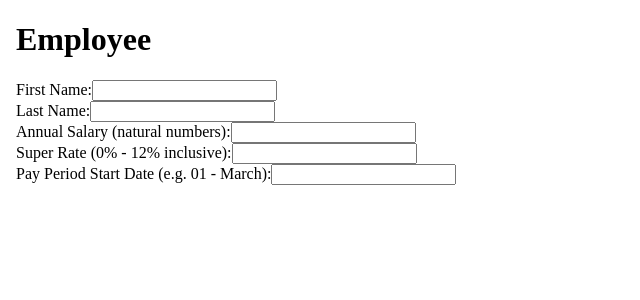
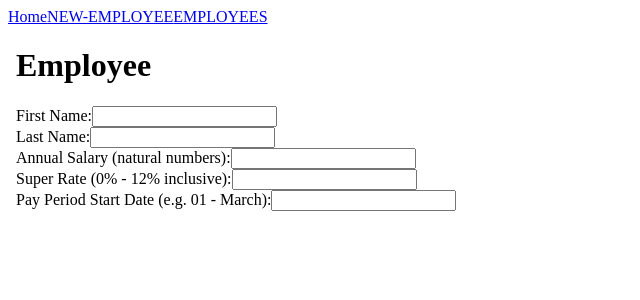
Before and after one commit to stevenmchoi/next_js, a Next.js app: page / in a window 1280 px wide. Shown: the top 300 px of the page, without its empty margins (0-640 px from the left). Built offline with nearby package versions, Linux system fonts and the light colour scheme.

Commit message:
Create Page component

```diff
--- a/components/employee_form.js
+++ b/components/employee_form.js
@@ -17,7 +17,7 @@ export default ( { children } ) => (
 						href={`/${m}`}
 						label={m.toUpperCase()}
 					/>
-				) );
+				) )
 			}
 		</nav>
 		<div>
--- a/pages/index.js
+++ b/pages/index.js
@@ -1,4 +1,7 @@
+import Page from '../components/employee_form';
+
 export default () => (
+	<Page>
 		<html>
 			<head>Paystubs</head>
 			<body>
@@ -34,4 +37,5 @@ export default () => (
 				</form>
 			</body>
 		</html>
+	</Page>
 );
```
Lines whose indentation alone changed are shown as unchanged.
